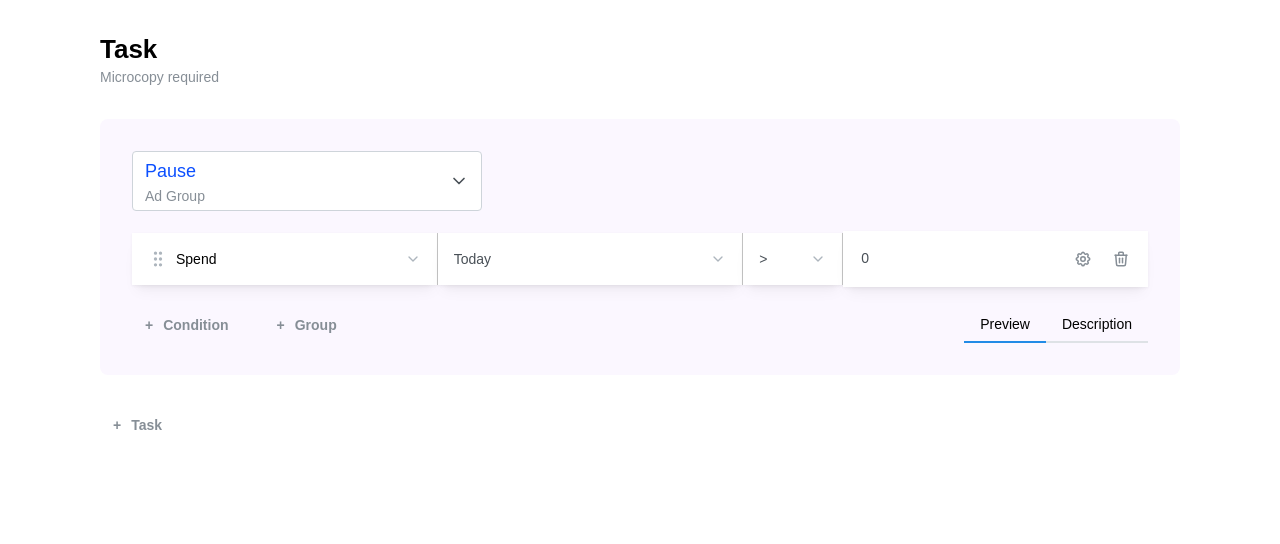
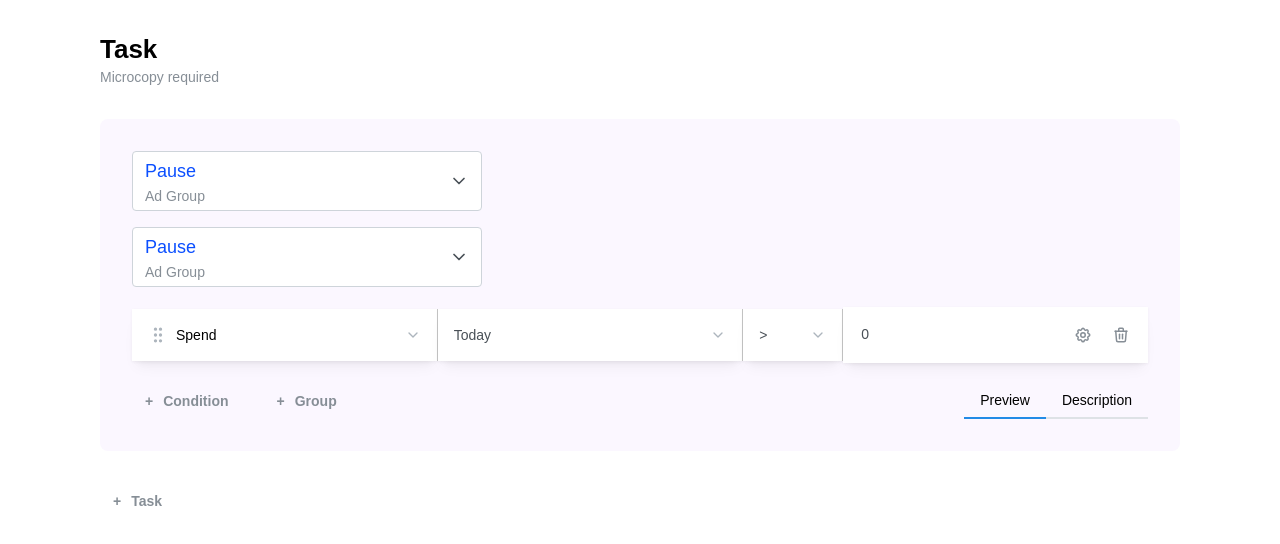
Before and after one commit to adeleke5140/tasks-automation-rule, a React (Vite) app: page / in a window 1280 px wide. Shown: the top 544 px of the page. Built offline with nearby package versions, Linux system fonts and the light colour scheme.

Commit message:
feat: add connector

```diff
--- a/src/App.tsx
+++ b/src/App.tsx
@@ -1,8 +1,9 @@
-import { Box, Button, Group, Paper, Stack, Tabs } from '@mantine/core'
+import { Box, Button, Group, Paper, SimpleGrid, Stack, Tabs, Text } from '@mantine/core'
 import { notifications } from '@mantine/notifications'
 import { useState } from 'react'
 import { Header } from './components/header'
 import { RuleUnitForm } from './components/rule-unit-form'
+import { Task } from './components/task'
 
 type ConnectorType = 'AND' | 'OR'
 
@@ -30,6 +31,8 @@ function App() {
     setConditions(conditions.filter((condition) => condition.id !== id))
   }
 
+  const showConector = conditions.length > 1
+
   return (
     <Box p="xl" style={{ maxWidth: 1144, margin: '0 auto' }}>
       <Stack gap="xl">
@@ -37,19 +40,52 @@ function App() {
 
         <Paper p="xl" bg="m-pink.0" radius="md">
           <Stack gap="lg">
-            <Group gap={0} wrap="nowrap" align="flex-start">
-              <Stack gap="md" style={{ flex: 1 }}>
-                {conditions.map((condition, index) => (
+            <Stack>
+              <Task />
+              <SimpleGrid
+                styles={{
+                  root: {
+                    gridTemplateColumns: showConector ? '40px 1fr' : '',
+                    gap: 0,
+                  },
+                }}
+              >
+                {showConector ? (
+                  <Box
+                    component="div"
+                    mr={0}
+                    p="sm"
+                    style={{ borderRadius: '4px', zIndex: 2 }}
+                    bg="m-blue.6"
+                    w={'fit-content'}
+                  >
+                    <Group gap={0} dir="row" align="center" justify="center" h={'100%'}>
+                      <Text
+                        style={{
+                          writingMode: 'vertical-lr',
+                          transform: 'rotate(180deg)',
+                        }}
+                        c="white"
+                        fw={500}
+                      >
+                        + AND
+                      </Text>
+                    </Group>
+                  </Box>
+                ) : null}
+
+                <Stack gap="md" style={{ flex: 1, marginLeft: conditions.length > 1 ? '25px' : '' }}>
+                  {conditions.map((condition) => (
                     <RuleUnitForm
                       key={condition.id}
-                    showTask={index === 0}
-                    showIndicator={false}
+                      showConnector={conditions.length > 1}
                       indicatorColor="#3B82F6"
                       onDelete={() => deleteCondition(condition.id)}
                     />
                   ))}
                 </Stack>
-            </Group>
+              </SimpleGrid>
+            </Stack>
 
             <Group justify="space-between" align="center">
               <Group gap="md">
```
Lines whose indentation alone changed are shown as unchanged.
